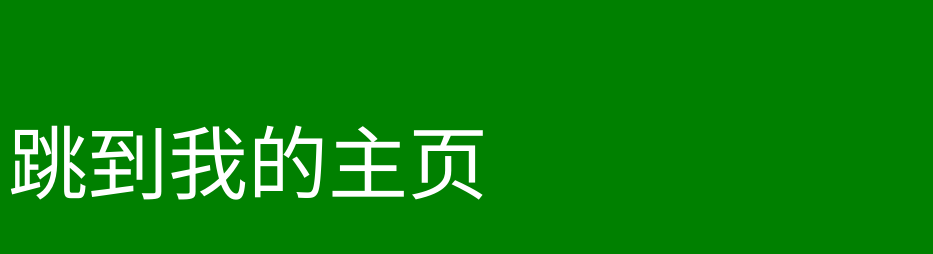
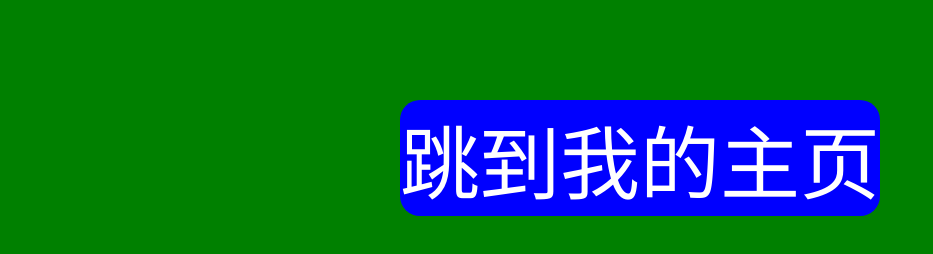
Before and after one commit to rubbish259/rubbish259.github.io, a plain HTML site: page index.html in a window 1280 px wide. Shown: the whole page, without its empty margins (0-933 px from the left). Drawn offline with Linux system fonts and the light colour scheme.

Commit message:
Update index.html

```diff
--- a/index.html
+++ b/index.html
@@ -1,5 +1,5 @@
 <!doctype html>
-<html lang="en">
+<html>
 <head>
     <meta charset="UTF-8">
     <title>Document</title>
@@ -9,15 +9,17 @@
     }
 
     div {
-        margin:100px auto;
+        margin: 100px auto;
+        width: 480px;
     }
 
     a {
         color: #fff;
         font-size: 80px;
         text-decoration: none;
-        display:inline-block;
-        border-radius:20px;
+        display: inline-block;
+        border-radius: 20px;
+        background: blue;
     }
     </style>
 </head>
```
